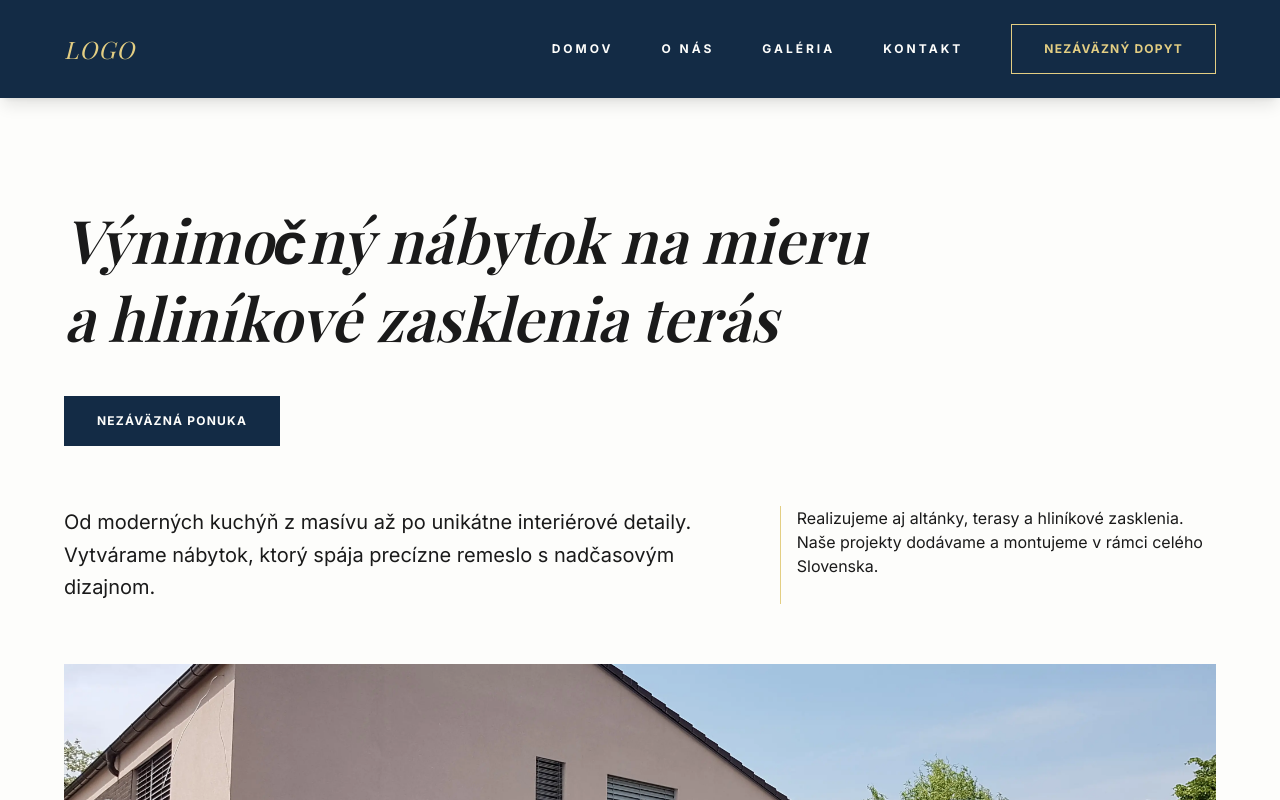
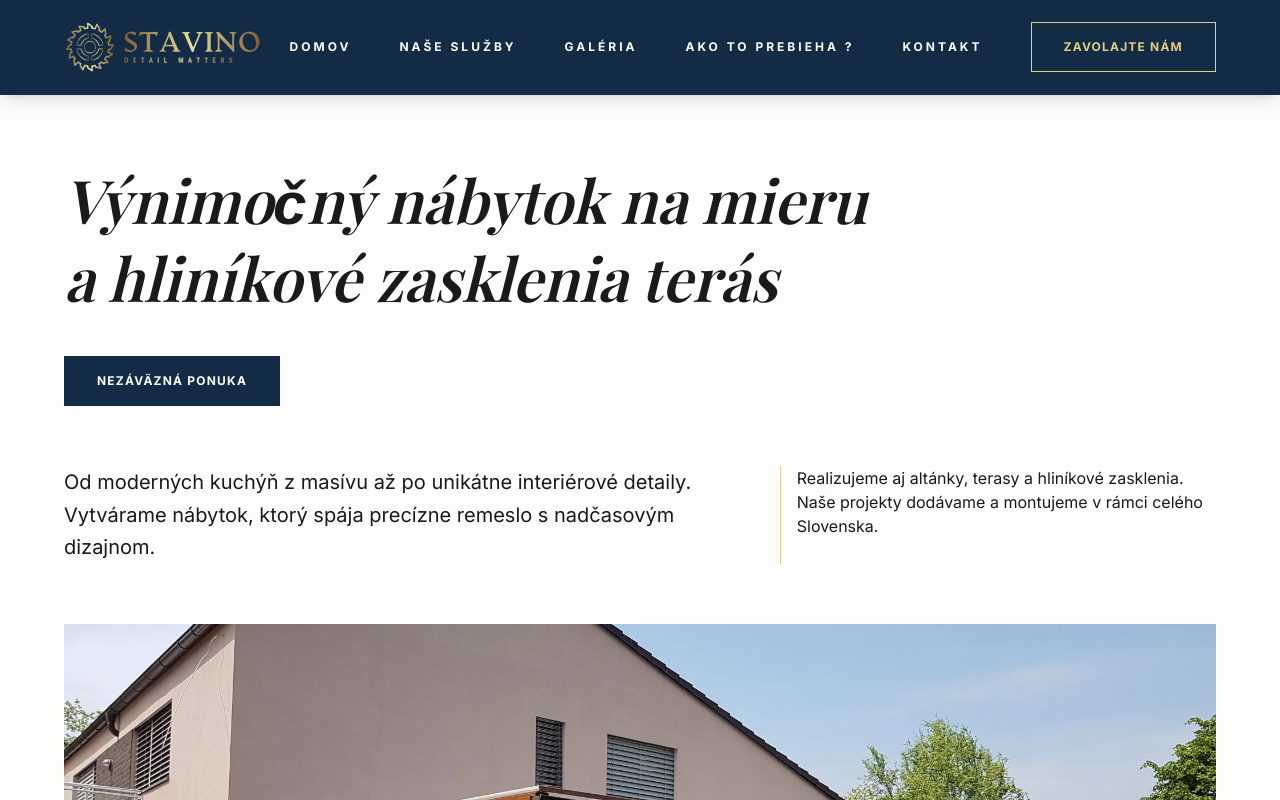
Before and after one commit to Slavomir7115/stavino-stolarstvo, a Next.js app: page / in a window 1280 px wide. Shown: the top 800 px of the page. Built offline with nearby package versions, Linux system fonts and the light colour scheme; a web font is replaced by a local one.

Commit message:
added logo

```diff
--- a/app/globals.css
+++ b/app/globals.css
@@ -14,6 +14,10 @@
   --color-gold: var(--gold);
   --font-heading: var(--font-playfair);
   --font-body: var(--font-inter);
+}
+
+html {
+  scroll-behavior: smooth;
 }
 
 body {
--- a/components/ContactForm.jsx
+++ b/components/ContactForm.jsx
@@ -2,6 +2,7 @@ import Container from "./layout/Container";
 import { Phone, Mail, MapPin } from "lucide-react";
 import H2 from "./layout/H2";
 import Form from "./layout/Form";
+import Link from "next/link";
 
 export default function Contact() {
   return (
@@ -17,38 +18,42 @@ export default function Contact() {
           </p>
 
           <div className="space-y-10">
-            <a href="tel:+421900000000" className="flex items-center group">
+            <Link href="tel:0919194375" className="flex items-center group">
               <Phone size={24} className="text-gold mr-6" />
               <div className="flex flex-col">
                 <span className="text-xs uppercase tracking-widest text-zinc-500">
                   Telefón
                 </span>
                 <span className="text-xl font-light group-hover:text-gold transition-colors">
-                  +421 900 000 000
+                  0919 194 375
                 </span>
               </div>
-            </a>
+            </Link>
 
-            <a href="mailto:info@firma.sk" className="flex items-center group">
+            <Link
+              href="mailto:info@stavino-stolarstvo.sk"
+              className="flex items-center group"
+            >
               <Mail size={24} className="text-gold mr-6" />
               <div className="flex flex-col">
                 <span className="text-xs uppercase tracking-widest text-zinc-500">
                   E-mail
                 </span>
                 <span className="text-xl font-light group-hover:text-gold transition-colors">
-                  info@firma.sk
+                  info@stavino-stolarstvo.sk
                 </span>
               </div>
-            </a>
+            </Link>
 
             <div className="flex items-center">
               <MapPin size={24} className="text-gold mr-6" />
               <div className="flex flex-col">
-                <span className="text-xs uppercase tracking-widest text-zinc-500">
+                <span className="text-xs uppercase tracking-widest text-background/50">
                   Dielňa a adresa
                 </span>
                 <span className="text-xl font-light uppercase">
-                  Hlavná 123, Mesto
+                  Stavino s. r. o.
+                  <br /> Cabov 111, 094 14 Cabov
                 </span>
               </div>
             </div>
--- a/components/Herobanner.jsx
+++ b/components/Herobanner.jsx
@@ -2,17 +2,19 @@ import Container from "./layout/Container";
 import Image from "next/image";
 import PrimaryButton from "./layout/PrimaryButton";
 import H1 from "./layout/H1";
-
+import Link from "next/link";
 export default function Hero() {
   return (
-    <section className="pb-30 pt-50 flex items-center justify-center">
+    <section className="pb-20 pt-40 flex items-center justify-center">
       <Container className="flex flex-col gap-15 ">
         <div className="flex flex-col items-start gap-10">
           <H1>
             Výnimočný nábytok na mieru
             <br className="hidden lg:block" /> a hliníkové zasklenia terás
           </H1>
-          <PrimaryButton>Nezáväzná ponuka</PrimaryButton>
+          <Link href="#kontakt">
+            <PrimaryButton>Nezáväzná ponuka</PrimaryButton>
+          </Link>
         </div>
         <div className="flex flex-col md:flex-row gap-10 md:gap-20 ">
           <div>
--- a/components/Process.jsx
+++ b/components/Process.jsx
@@ -28,7 +28,7 @@ const steps = [
 
 export default function Process() {
   return (
-    <section className="py-30 ">
+    <section id="ako-to-prebieha" className="py-30 ">
       <Container>
         <div className="text-center mb-20">
           <H2>Ako prebieha spolupráca</H2>
--- a/components/Services.jsx
+++ b/components/Services.jsx
@@ -29,7 +29,7 @@ const services = [
 
 const Services = () => {
   return (
-    <section className="py-20">
+    <section id="nase-sluzby" className="py-20">
       <Container className="flex flex-col gap-20">
         <div className="flex items-center justify-center text-center">
           <H2>Komplexné riešenia pre váš domov a záhradu</H2>
--- a/components/layout/Footer.jsx
+++ b/components/layout/Footer.jsx
@@ -2,6 +2,7 @@ import Link from "next/link";
 import Container from "@/components/layout/Container";
 import { NAV_LINKS } from "@/constants";
 import { Mail, Phone, MapPin } from "lucide-react";
+import Image from "next/image";
 
 export default function Footer() {
   return (
@@ -9,11 +10,8 @@ export default function Footer() {
       <Container className="grid grid-cols-1 md:grid-cols-3 gap-12 mb-16">
         {/* 1. LOGO  */}
         <section className="space-y-6 flex flex-col gap-2">
-          <Link
-            href="/"
-            className="text-2xl text-gold font-heading italic tracking-wider"
-          >
-            LOGO
+          <Link href="/">
+            <Image width={200} height={100} src="/logo.png" />
           </Link>
           <p className="text-background/80 text-sm leading-relaxed max-w-xs font-body font-light">
             Špecializujeme sa na kvalitné stolárske práce a moderné zasklenia.
--- a/components/layout/Header.jsx
+++ b/components/layout/Header.jsx
@@ -5,6 +5,7 @@ import { motion, AnimatePresence } from "framer-motion";
 import Container from "@/components/layout/Container";
 import { NAV_LINKS } from "@/constants";
 import { Menu, X } from "lucide-react";
+import Image from "next/image";
 
 import SecondaryButton from "./SecondaryButton";
 
@@ -12,14 +13,14 @@ export default function Header() {
   const [isOpen, setIsOpen] = useState(false);
 
   return (
-    <header className="fixed top-0 w-full z-50 bg-blue py-6 shadow-lg">
+    <header className="fixed top-0 w-full z-50 bg-blue py-3 shadow-lg">
       <Container className="flex items-center justify-between">
         {/* LOGO */}
         <Link
           href="/"
           className="text-2xl text-gold font-heading italic tracking-wider z-50"
         >
-          LOGO
+          <Image width={200} height={100} src={"/logo.png"} />
         </Link>
 
         {/* DESKTOP NAV + BUTTON */}
@@ -36,8 +37,8 @@ export default function Header() {
             ))}
           </nav>
 
-          <Link href="#kontakt">
-            <SecondaryButton>Nezáväzný dopyt</SecondaryButton>
+          <Link href="tel:0919194375">
+            <SecondaryButton>Zavolajte nám</SecondaryButton>
           </Link>
         </div>
 
@@ -71,11 +72,11 @@ export default function Header() {
               ))}
 
               <Link
-                href="#kontakt"
+                href="tel:0919194375"
                 onClick={() => setIsOpen(false)}
                 className="mt-4"
               >
-                <SecondaryButton>Nezáväzný dopyt</SecondaryButton>
+                <SecondaryButton>Zavolajte nám</SecondaryButton>
               </Link>
             </motion.div>
           )}
--- a/constants/index.js
+++ b/constants/index.js
@@ -27,7 +27,8 @@ export const GALLERY_IMAGES = [
 
 export const NAV_LINKS = [
   { id: 1, label: "Domov", href: "/" },
-  { id: 2, label: "O nás", href: "#o-nas" },
+  { id: 2, label: "Naše služby", href: "#nase-sluzby" },
   { id: 3, label: "Galéria", href: "#galeria" },
-  { id: 4, label: "Kontakt", href: "#kontakt" },
+  { id: 4, label: "Ako to prebieha ?", href: "#ako-to-prebieha" },
+  { id: 5, label: "Kontakt", href: "#kontakt" },
 ];
```
Also changed, not shown: public/logo.png (added).
